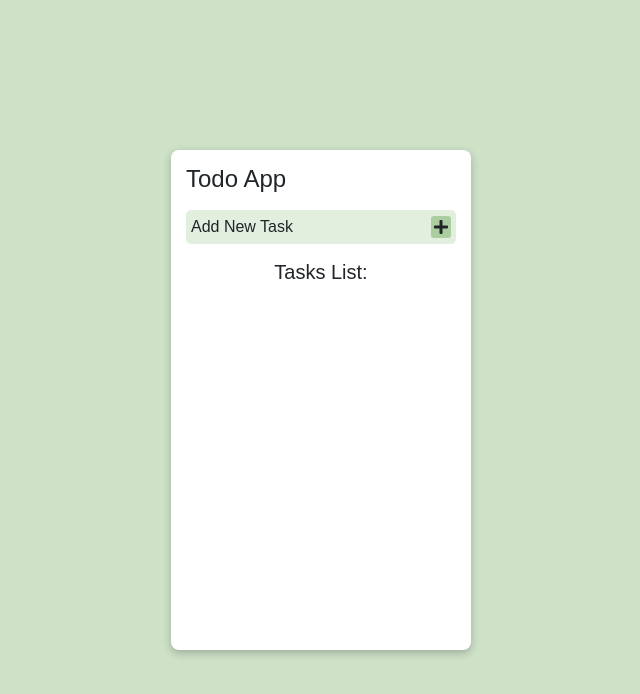
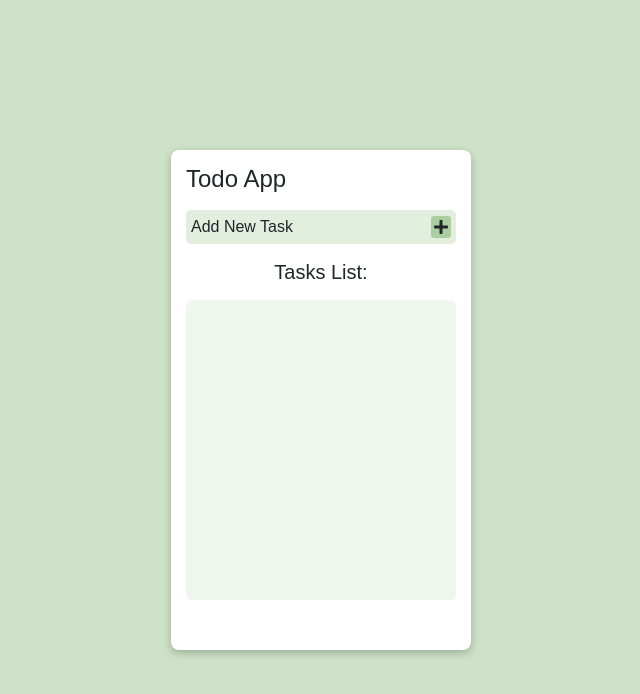
Before and after one commit to LuisFJojoa/todo-app-js, a plain HTML site: page index.html in a window 1280 px wide. Shown: the whole page, without its empty margins (319-959 px from the left). Drawn offline with nearby package versions, Linux system fonts and the light colour scheme.

Commit message:
background color from tasks div change

```diff
--- a/styles.css
+++ b/styles.css
@@ -43,6 +43,8 @@ body {
     height: 300px;
     gap: 14px;
     overflow-y: scroll;
+    background-color: #e2eede88;
+    border-radius: 6px;
   }
 
   #tasks div {
```
